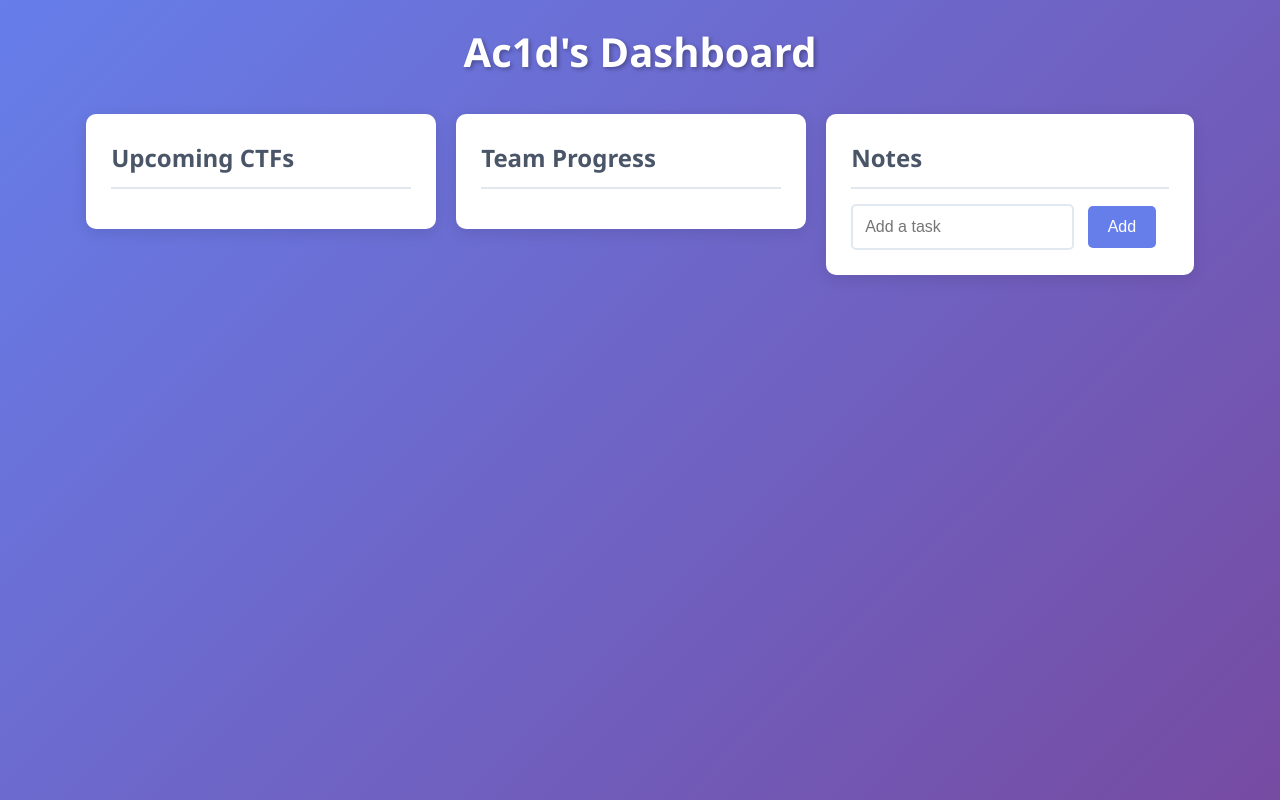
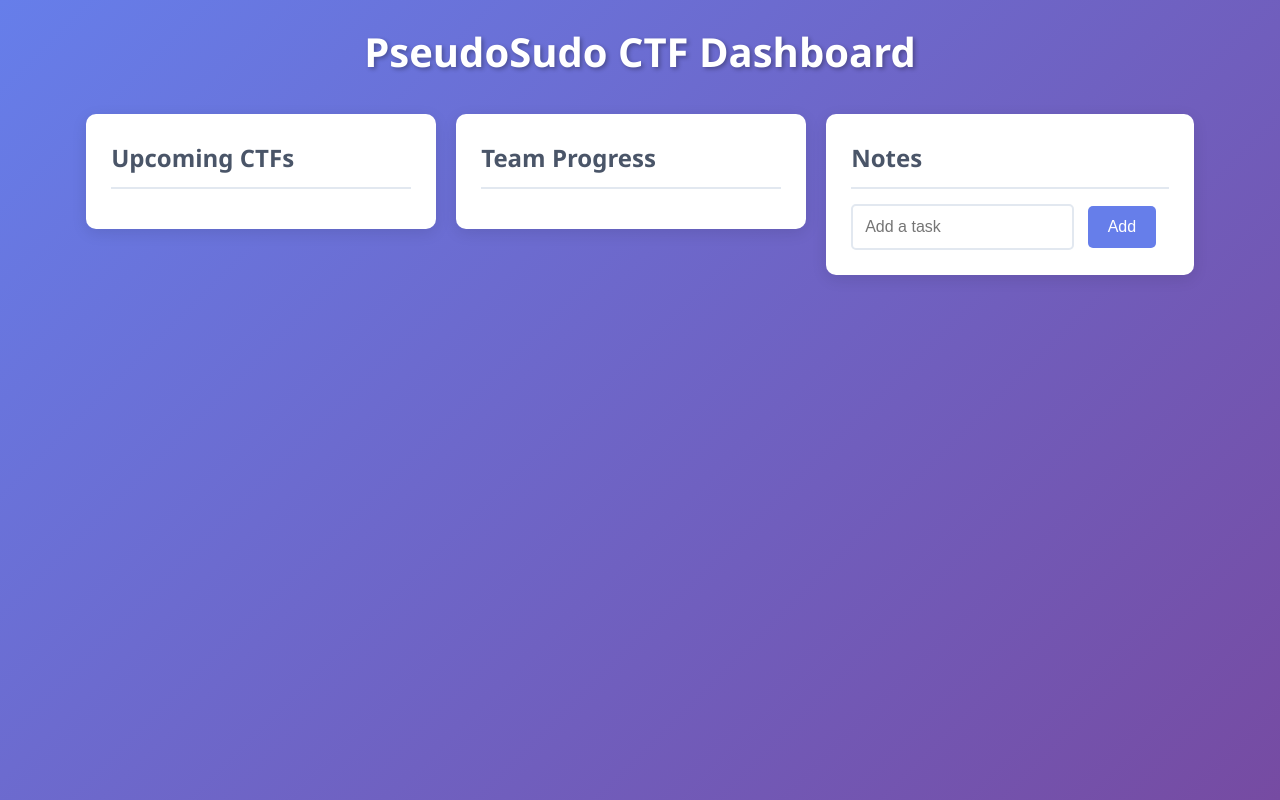
Before and after one commit to ac1dd4ddy/ctf-dashboard, a plain HTML site: page index.html in a window 1280 px wide. Drawn offline with Linux system fonts and the light colour scheme; no server answers.

Commit message:
Changed Heading

```diff
--- a/index.html
+++ b/index.html
@@ -6,7 +6,7 @@
   <link rel="stylesheet" href="style.css" />
 </head>
 <body>
-  <h1>Ac1d's Dashboard</h1>
+  <h1>PseudoSudo CTF Dashboard</h1>
 
   <div class="grid-container">
     <section>
```
